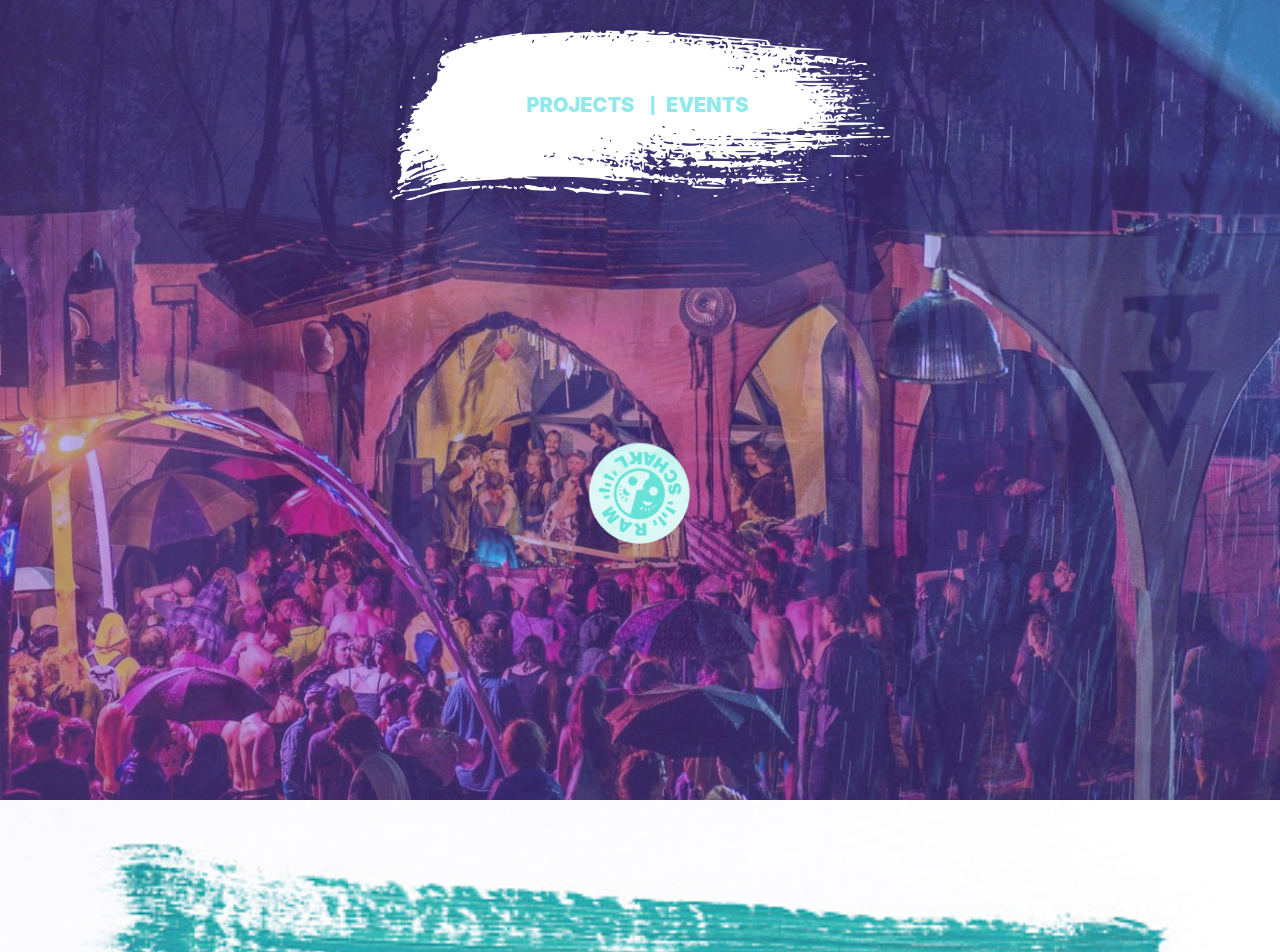
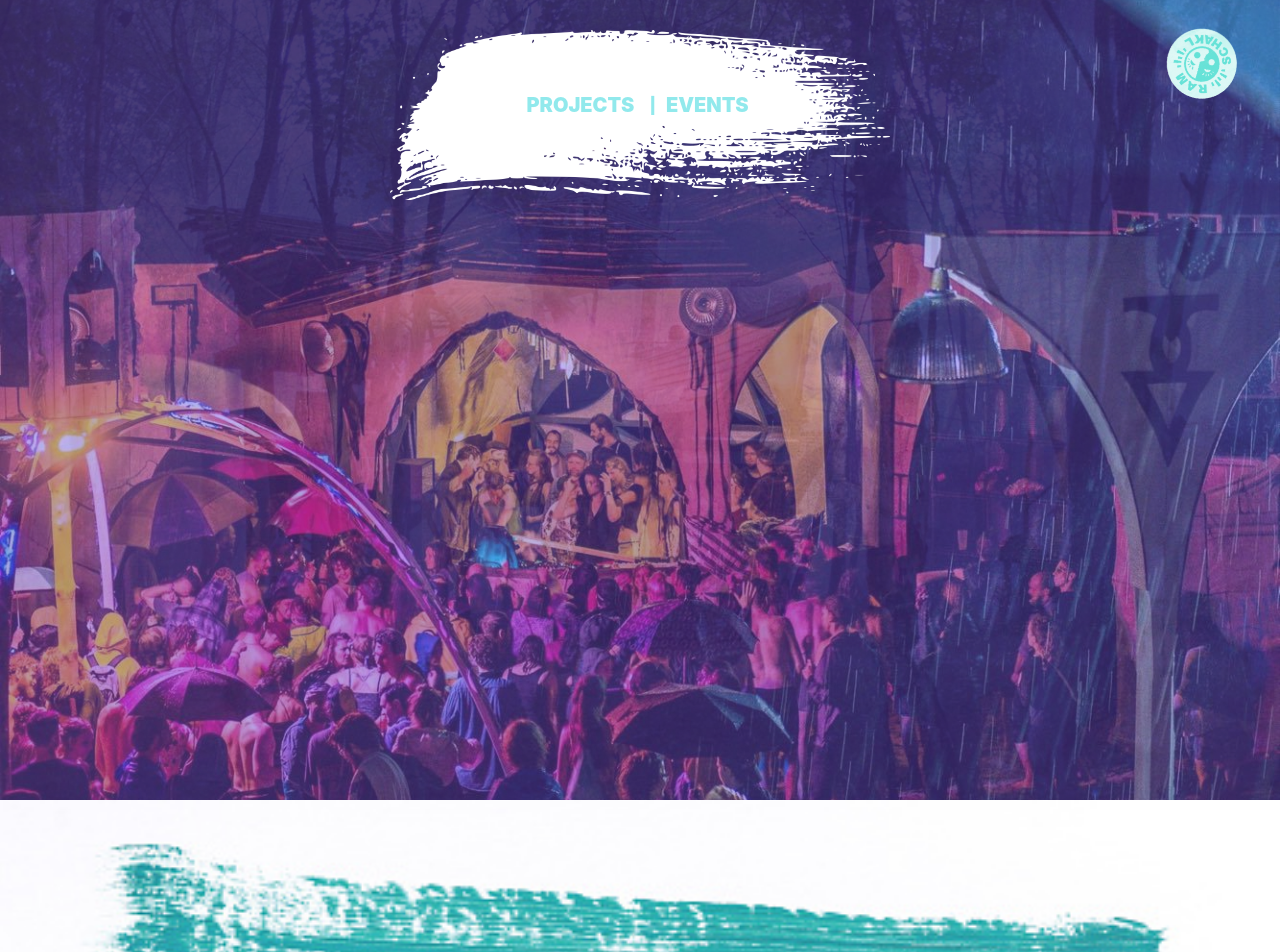
Before and after one commit to NadjaR12/VolunteerApp, a React (Create React App) app in the folder client/: page / in a window 1280 px wide. Shown: the top 952 px of the page. Built offline with nearby package versions, Linux system fonts and the light colour scheme.

Commit message:
home logo change

```diff
--- a/client/src/components/Menu.js
+++ b/client/src/components/Menu.js
@@ -17,6 +17,14 @@ export default function Menu() {
         <Link className='menu-link animate__animated animate__fadeInDown' to={'/music'}>MUSIC</Link>
         {/* <hr className='menu-hr animate__animated animate__fadeInUp'></hr> */}
         </div>
+        <div>
+        <Link className='menu-link animate__animated animate__fadeInDown' to={'/projects'}>PROJECTS</Link>
+        {/* <hr className='menu-hr animate__animated animate__fadeInUp'></hr> */}
+        </div>
+        <div>
+        <Link className='menu-link animate__animated animate__fadeInDown' to={'/events'}>EVENTS</Link>
+        {/* <hr className='menu-hr animate__animated animate__fadeInUp'></hr> */}
+        </div>
     </div>
   )
 }
--- a/client/src/components/NavbarHome.js
+++ b/client/src/components/NavbarHome.js
@@ -1,14 +1,22 @@
+import React, { useState } from 'react';
 import { Link } from "react-router-dom";
+import Menu from "./Menu";
 
 export default function NavbarHome (){
+    const [showMenu, setShowMenu] = useState(false)
 
+    const handleMenu = () => {
+      setShowMenu(!showMenu)
+    }
     return(
+        <>
         <nav className="nav-home">
         <div className="nav-links-container-home">
             <div><Link className="nav-link-home" to='/Projects'>PROJECTS</Link></div>
             <div>|</div>
             <div><Link className="nav-link-home" to='/Events'>EVENTS</Link></div>
         </div>
-        </nav>
+      </nav>
+      </>
     )
 }
--- a/client/src/css/Home.css
+++ b/client/src/css/Home.css
@@ -27,17 +27,17 @@ header {
   animation: backgroundoverlay 60s ease infinite;
 }
 .logo-container {
-  margin-top: 12vh;
+  height: 20vh;
+  width: 97vw;
+  padding-top: 3vh;
+  padding-right: 3vw;
+  /* background-color: rgba(255, 0, 0, 0.404); */
   position:fixed;
   display: flex;
-  flex-direction: column;
-  align-items: center;
-  /* justify-content: center; */
-  height: 72vh;
-  width: 100vw;
+  justify-content:flex-end;
 }
 .logo {
-  height: 20%;
+  height: 50%;
 }
 /* ANIMATIONS */
 @keyframes backgroundoverlay {
--- a/client/src/pagesVisitor/Home.js
+++ b/client/src/pagesVisitor/Home.js
@@ -3,24 +3,22 @@ import NavbarHome from '../components/NavbarHome'
 import Menu from '../components/Menu'
 
 export default function Home() {
-const [showMenu, setShowMenu] = useState(false)
+  const [showMenu, setShowMenu] = useState(false)
 
-const handleMenu = () => {
-  setShowMenu(!showMenu)
-
-}
-
+  const handleMenu = () => {
+    setShowMenu(!showMenu)
+  }
   return (
   <>
     <div className="home-container fixed-background">
     <div className="home-overlay fixed-background">
-      <NavbarHome />
-      <div className="logo-container">
+    <div className="logo-container">
         <img className={showMenu ? "logo animation-container-open-menu" : "logo animation-container"} onClick={handleMenu} src="/images/logo_aqua.png" alt="Logo"/>
         {showMenu && (
                   <Menu />
                 )}
       </div>
+      <NavbarHome />
     </div>
     </div>
     <div className='text-section-container fixed-background background-1'>
```
Also changed, not shown: 11 other files (tests, documents, lock files or other folders).
